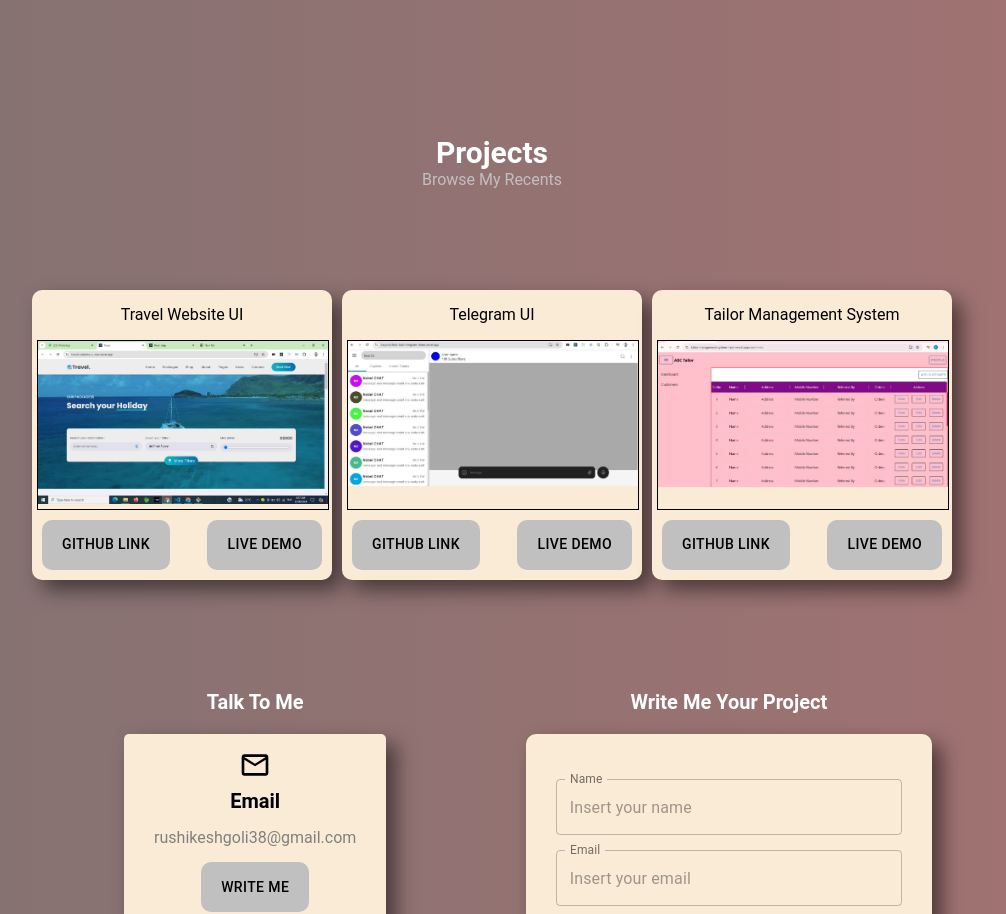
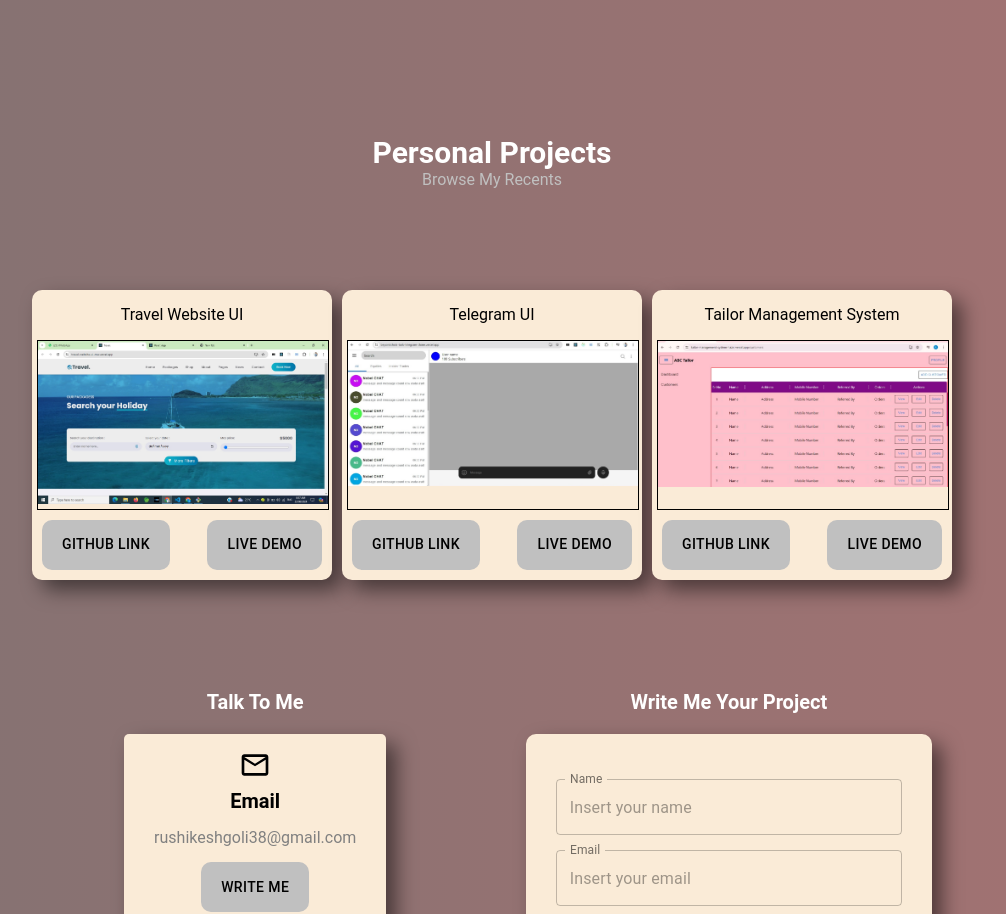
Before and after one commit to RISHIGOLI/portfolio-website, a React (Create React App) app: page / in a window 1280 px wide. Shown: the part 3300-4214 px from the top of the page, without its empty margins (148-1154 px from the left). Built offline with nearby package versions, Linux system fonts and the light colour scheme; the HTML template or start-up script is replaced by a standard one.

Commit message:
changed projects section to personal projects

```diff
--- a/src/pages/Projects.jsx
+++ b/src/pages/Projects.jsx
@@ -99,7 +99,7 @@ export default function Contact() {
     <Grid id="projects" className={classes.mainContainer}>
       {/* title */}
       <Grid className={classes.titleContainer}>
-        <Box className={classes.title}>Projects</Box>
+        <Box className={classes.title}>Personal Projects</Box>
         <Box className={classes.subtitle}>Browse My Recents</Box>
       </Grid>
 
```
